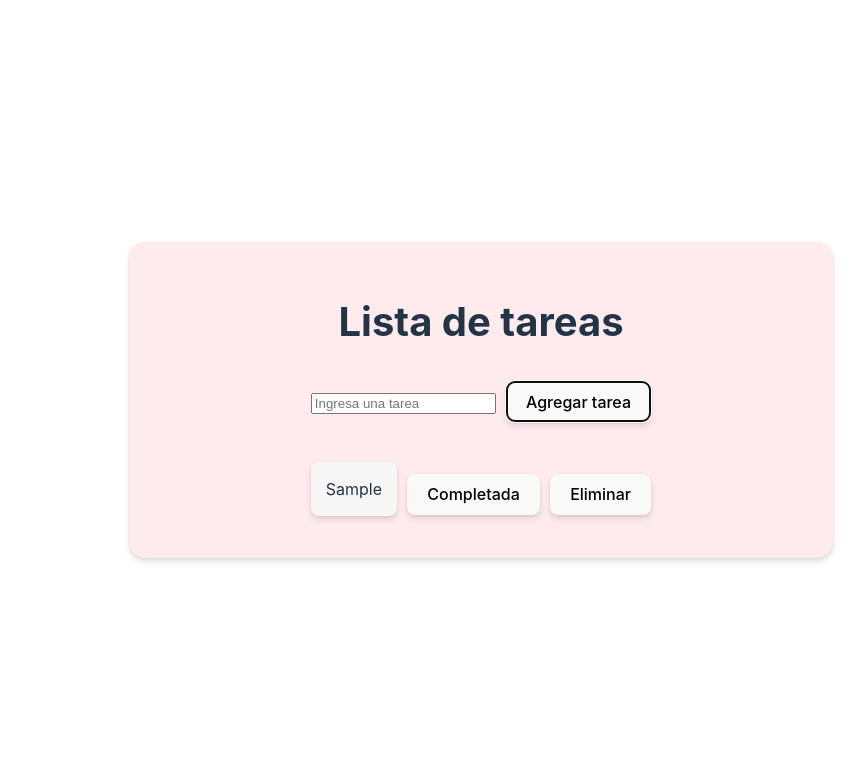
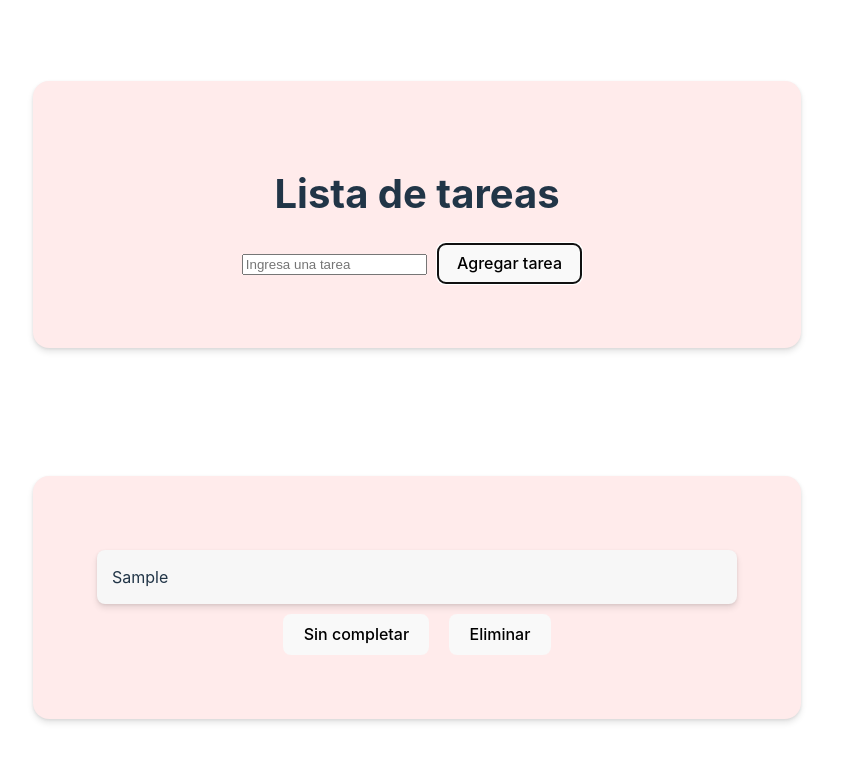
Before and after one commit to Demian2023/TP-React, a React (Vite) app: page / in a window 1280 px wide. Both pictures are taken after typing "Sample" into the empty fields and a click on the button "Agregar tarea". Shown: the top 762 px of the page, without its empty margins (223-1088 px from the left). Built offline with nearby package versions, Linux system fonts and the light colour scheme.

Commit message:
componentes individuales

```diff
--- a/src/AgregarTareas.jsx
+++ /dev/null
@@ -1,49 +0,0 @@
-import { useState, useEffect } from 'react'
-import './formulario.css'
-import {v4 as uuidv4} from 'uuid'
-import ListadoTareas from './ListadoTareas'
-
-const AgregarTareas = () =>{
-
-    const [texto, setTexto]=useState("");
-    const [tareas, setTareas]=useState(() => {
-        const tareasAlmacenadas = localStorage.getItem('tareasLocalStorage');
-        return tareasAlmacenadas ? JSON.parse(tareasAlmacenadas) : [];
-    });
-
-    useEffect(() => {
-        localStorage.setItem('tareasLocalStorage', JSON.stringify(tareas));
-      }, [tareas]);
-
-    const inputChange = (e) => {
-        setTexto(e.target.value)
-    }
-
-    const agregarTarea = (e) => {
-        e.preventDefault();
-        const tareaNueva = {
-            id: uuidv4(),
-            texto: texto,
-            clase: "noCompletada",
-        }
-        setTareas([...tareas, tareaNueva]);
-        setTexto("");
-      };
-
-    return (
-        <>
-            <form onSubmit={agregarTarea}>
-                <input type="text"
-                placeholder='Ingresa una tarea'
-                value={texto}
-                onChange={inputChange}/>
-                <button type='submit'>Agregar tarea</button>
-            </form>
-            <ul>
-                <ListadoTareas tareas={tareas} setTareas={setTareas}/>
-            </ul>
-        </>
-    )
-}
-
-export default AgregarTareas
--- a/src/FormularioTareas.jsx
+++ /dev/null
@@ -1,22 +0,0 @@
-import './formulario.css'
-import AgregarTareas from './AgregarTareas'
-
-
-const FormularioTareas = () => {
-
-    return (
-        <>
-            <div className="formulario">
-                <div className="flex">
-                    <div>
-                        <h1>Lista de tareas</h1>
-                        <AgregarTareas />
-                    </div>
-
-                </div>
-            </div>
-        </>
-    )
-}
-
-export default FormularioTareas
--- a/src/ListadoTareas.jsx
+++ /dev/null
@@ -1,46 +0,0 @@
-import PropTypes from 'prop-types'
-import './formulario.css'
-
-
-
-const ListadoTareas = (props) =>{
-
-    const toggleClass = (i) => {
-        const cambiarClase = props.tareas.map(tarea =>{
-            if (i === tarea.id) {
-                tarea.clase == "completada" ? tarea.clase = "noCompletada" : tarea.clase = "completada"
-            }
-            return tarea;
-            });
-            props.setTareas(cambiarClase);
-            console.log(props.tareas)
-    };
-
-    const eliminarTarea = (id) => {
-        const tareasBorradas = props.tareas.filter(tarea => tarea.id !== id);
-        props.setTareas(tareasBorradas);
-    }
-
-    return (
-        <>
-            {props.tareas.map((tarea) => (
-                <div key={tarea.id} className='flex'>
-                    <div>
-                        <li id={tarea.id} className={tarea.clase}>{tarea.texto}</li>
-                    </div>
-                    <div>
-                        <button onClick={()=>{toggleClass(tarea.id)}} >Completada</button>
-                        <button onClick={()=>{eliminarTarea(tarea.id)}} >Eliminar</button>
-                    </div>
-                </div>
-            ))}
-        </>
-    )
-}
-
-ListadoTareas.propTypes = {
-    tareas: PropTypes.array.isRequired,
-    setTareas: PropTypes.func.isRequired,
-};
-
-export default ListadoTareas
--- /dev/null
+++ b/src/componentes/FormularioTareas.jsx
@@ -0,0 +1,45 @@
+import '../estilos/formulario.css'
+import { useState } from 'react';
+import PropTypes from 'prop-types'
+
+const FormularioTareas = ({agregarTarea}) => {
+
+    const [texto, setTexto]=useState("");
+
+    const inputChange = (e) => {
+        setTexto(e.target.value)
+    }
+
+    const enviarTarea = (e) => {
+        e.preventDefault();
+        agregarTarea(texto);
+        setTexto("")
+    }
+
+    return (
+        <>
+            <div className="formulario">
+                <div className="flex">
+                    <div>
+                        <h1>Lista de tareas</h1>
+                        <form onSubmit={enviarTarea}>
+                            <input type="text"
+                            placeholder='Ingresa una tarea'
+                            value={texto}
+                            required={true}
+                            onChange={inputChange}/>
+                            <button type='submit'>Agregar tarea</button>
+                        </form>
+                    </div>
+
+                </div>
+            </div>
+        </>
+    )
+}
+
+FormularioTareas.propTypes = {
+    agregarTarea: PropTypes.func.isRequired,
+};
+
+export default FormularioTareas
--- /dev/null
+++ b/src/componentes/ListadoTareas.jsx
@@ -0,0 +1,35 @@
+import PropTypes from 'prop-types'
+import '../estilos/formulario.css'
+import '../estilos/index.css'
+
+
+
+const ListadoTareas = ({tareas, toggleClass, eliminarTarea}) =>{
+
+
+    return (
+        <div className="lista">
+            {tareas.map((tarea) => (
+                <div key={tarea.id}>
+                    <div>
+                        <li id={tarea.id} className={tarea.clase}>{tarea.texto}</li>
+                    </div>
+                    <div>
+                        <button onClick={()=>{toggleClass(tarea.id)}} > {tarea.clase === "noCompletada" ? "Completar" : "Sin completar"} {
+
+                        } </button>
+                        <button onClick={()=>{eliminarTarea(tarea.id)}} >Eliminar</button>
+                    </div>
+                </div>
+            ))}
+        </div>
+    )
+}
+
+ListadoTareas.propTypes = {
+    tareas: PropTypes.array.isRequired,
+    toggleClass: PropTypes.func.isRequired,
+    eliminarTarea: PropTypes.func.isRequired,
+};
+
+export default ListadoTareas
--- /dev/null
+++ b/src/componentes/TareasApp.jsx
@@ -0,0 +1,55 @@
+import FormularioTareas from "./FormularioTareas";
+import ListadoTareas from "./ListadoTareas";
+import { useState, useEffect } from 'react';
+import {v4 as uuidv4} from 'uuid'
+
+
+const TareasApp = () => {
+
+    const [tareas, setTareas]=useState(() => {
+        const tareasAlmacenadas = localStorage.getItem('tareasLocalStorage');
+        return tareasAlmacenadas ? JSON.parse(tareasAlmacenadas) : [];
+    });
+
+    useEffect(() => {
+        localStorage.setItem('tareasLocalStorage', JSON.stringify(tareas));
+      }, [tareas]);
+
+    const agregarTarea = (tarea) => {
+
+    const tareaNueva = {
+        id: uuidv4(),
+        texto: tarea,
+        clase: false,
+    }
+    setTareas([...tareas, tareaNueva]);
+    };
+
+    const toggleClass = (id) => {
+        const cambiarClase = tareas.map(tarea =>{
+            if (id === tarea.id) {
+                tarea.clase ? tarea.clase = "noCompletada" : tarea.clase = "completada"
+            }
+            return tarea;
+            });
+            setTareas(cambiarClase);
+    };
+
+    const eliminarTarea = (id) => {
+        const tareasBorradas = tareas.filter(tarea => tarea.id !== id);
+        setTareas(tareasBorradas);
+    }
+
+
+    return (
+        <>
+        <div className="flexCenter">
+            <FormularioTareas agregarTarea={agregarTarea}/>
+            <ListadoTareas tareas={tareas} toggleClass={toggleClass} eliminarTarea={eliminarTarea}/>
+        </div>
+
+        </>
+     );
+}
+
+export default TareasApp;
--- a/src/formulario.css
+++ b/src/estilos/formulario.css
@@ -21,6 +21,13 @@
     flex-wrap: wrap;
 }
 
+.flexCenter {
+    display: flex;
+    justify-content: center;
+    align-items: center;
+    flex-wrap: wrap;
+}
+
 .completada {
     text-decoration: line-through;
     background-color: rgb(255, 0, 0) !important;
@@ -30,13 +37,6 @@
 .noCompletada {
     text-decoration: none;
     transition: .5s ease-in;
-}
-
-button {
-    margin-left: 10px;
-    margin-top: 10px;
-    box-shadow: 0 4px 6px rgba(0, 0, 0, 0.1), 0 1px 3px rgba(0, 0, 0, 0.08);
-    transition: box-shadow 0.3s ease-in-out;
 }
 
 ul {
@@ -66,3 +66,20 @@ li:hover {
     box-shadow: 0 8px 12px rgba(0, 0, 0, 0.1), 0 3px 6px rgba(0, 0, 0, 0.08);
     transition-duration: .2s;
 }
+
+.lista {
+    background-color: rgb(255, 235, 235);
+    border-radius: 1em;
+    padding: 5%;
+    margin: 5%;
+    height: fit-content;
+    width: fit-content;
+    min-width: 50vw;
+    max-width: 80vw;
+    box-shadow: 0 4px 6px rgba(0, 0, 0, 0.1), 0 1px 3px rgba(0, 0, 0, 0.08);
+    transition: box-shadow 0.3s ease-in-out;
+    display: flex;
+    justify-content: center;
+    text-align: center;
+    flex-direction: column;
+}
--- a/src/index.css
+++ b/src/estilos/index.css
@@ -46,6 +46,8 @@ button {
     background-color: #1a1a1a;
     cursor: pointer;
     transition: border-color 0.25s;
+    margin-left: 10px;
+    margin-right: 10px;
 }
 
 button:hover {
--- a/src/main.jsx
+++ b/src/main.jsx
@@ -1,10 +1,9 @@
 import React from 'react'
 import ReactDOM from 'react-dom/client'
-import './index.css'
-import FormularioTareas from './formularioTareas'
+import TareasApp from './componentes/TareasApp'
 
 ReactDOM.createRoot(document.getElementById('root')).render(
   <React.StrictMode>
-    <FormularioTareas />
+    <TareasApp />
   </React.StrictMode>,
 )
```
